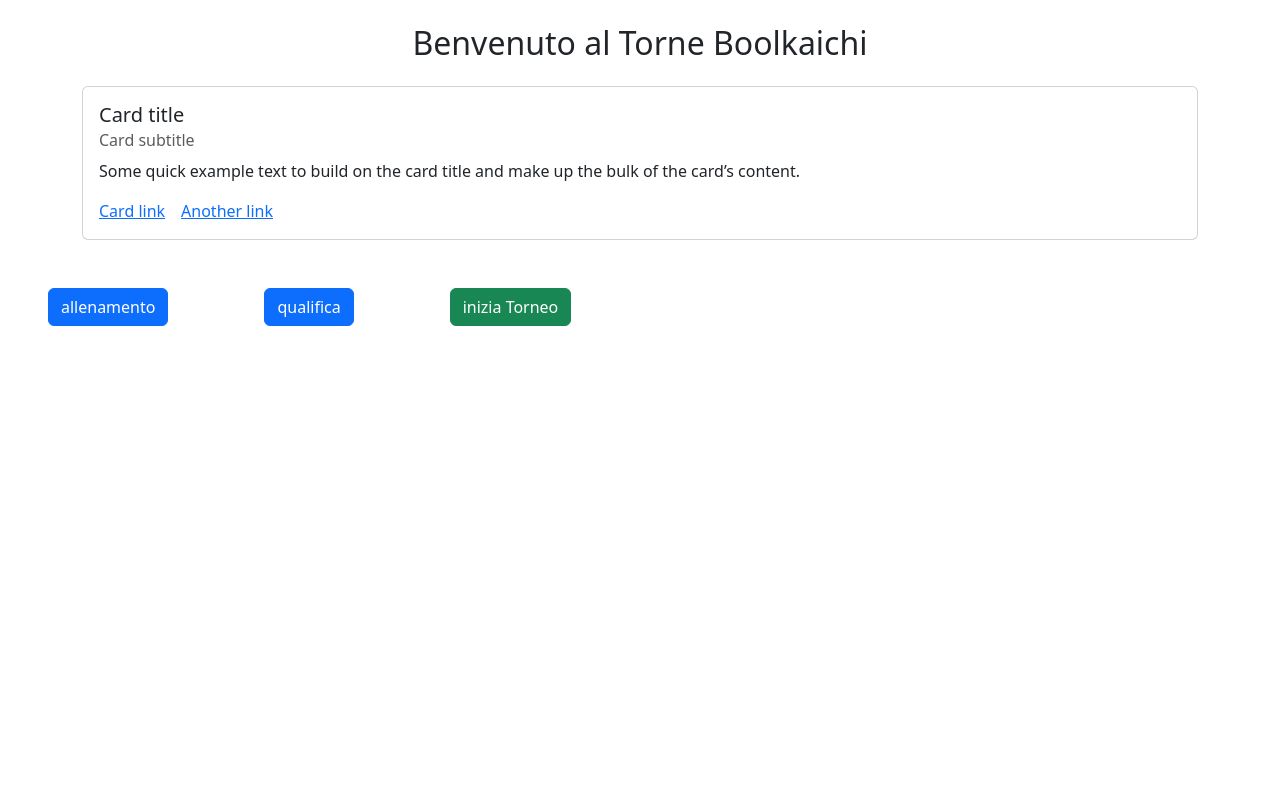
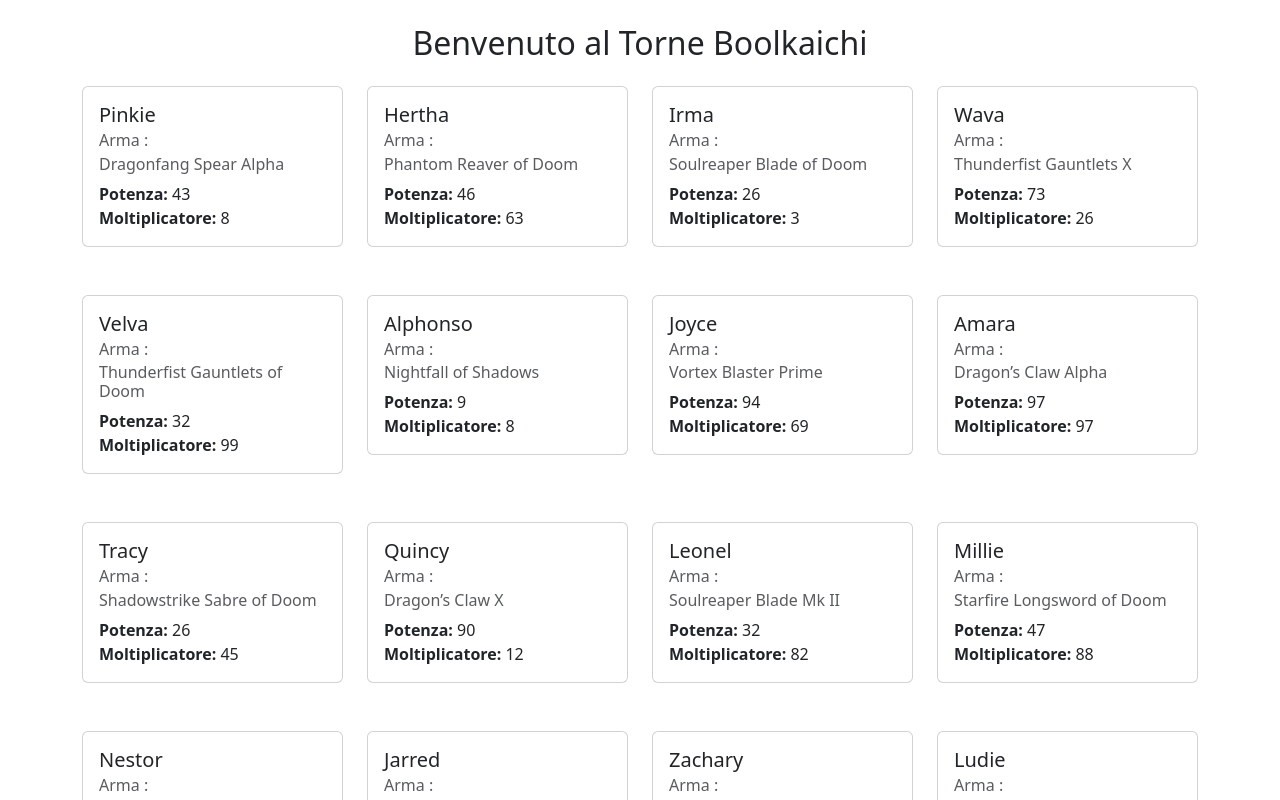
Before and after one commit to MassimilianoTagliabue/kata-js-torneo, a React (Vite) app: page / in a window 1280 px wide. Shown: the top 800 px of the page. Built offline with nearby package versions, Linux system fonts and the light colour scheme.

Commit message:
feat: fighter card

```diff
--- a/src/App.jsx
+++ b/src/App.jsx
@@ -5,7 +5,8 @@ import training from "./utils/Training";
 import qualification from "./utils/Qualification";
 import Tournament from "./utils/Tournament";
 import { GlobalContext } from "./context/GlobalContext";
-import FighterCard from "./components/FighterCard";
+import FighterCard from "./components/FighterCard"
+
 
 
 
@@ -41,6 +42,8 @@ function App() {
     Tournament(armedFighters)
   }
 
+
+
   const globalProviderValue = {
     armedFighters,
     setArmedFighters,
@@ -55,19 +58,21 @@ function App() {
     <GlobalContext.Provider value={globalProviderValue}>
       <h2 className='text-center my-4'>Benvenuto al Torne Boolkaichi</h2>
 
-      <div className="container-md" onChange={setArmedFighters}>
+      <div className="container " onChange={setArmedFighters}>
 
+        <div className="justify-content-center d-flex row">
           {armedFighters.length > 0 ? (
             <>
               {armedFighters.map((curFighter, index) => {
-              <div key={index} className="mb-5">
+                return (
+                  <div key={index} className="mb-5 col-3">
+
 
                     <FighterCard
                       fighter={curFighter}
                     />
-              </div>
+                  </div>)
               })}
-
 
             </>
 
@@ -78,7 +83,7 @@ function App() {
               </div>
             </>
           )}
-        <FighterCard />
+        </div>
       </div>
 
 
--- a/src/components/FighterCard.jsx
+++ b/src/components/FighterCard.jsx
@@ -1,19 +1,28 @@
 
-function FighterCard({fighter}) {
+const FighterCard = ({ fighter }) => {
+
+
 
     return (
         <>
-            <div className="card" >
+
+            <div className="card " >
                 <div className="card-body">
-                    <h5 className="card-title">Card title</h5>
-                    <h6 className="card-subtitle mb-2 text-body-secondary">Card subtitle</h6>
-                    <p className="card-text">Some quick example text to build on the card title and make up the bulk of the card’s content.</p>
-                    <a href="#" className="card-link">Card link</a>
-                    <a href="#" className="card-link">Another link</a>
+                    <h5 className="card-title">{fighter.name}</h5>
+                    <h6 className="card-subtitle mb-2 text-body-secondary">Arma :</h6>
+                    <h6 className="card-subtitle mb-2 text-body-secondary">{fighter.nameWeapon ?? "Nessuna"}</h6>
+                    <p className="card-text">
+                        <strong>Potenza:</strong> {fighter.power} <br />
+                        <strong>Moltiplicatore:</strong> {fighter.multiplier}
+                    </p>
+
                 </div>
             </div>
         </>
     )
+
+
+
 }
 
 export default FighterCard;
```
Lines whose indentation alone changed are shown as unchanged.
